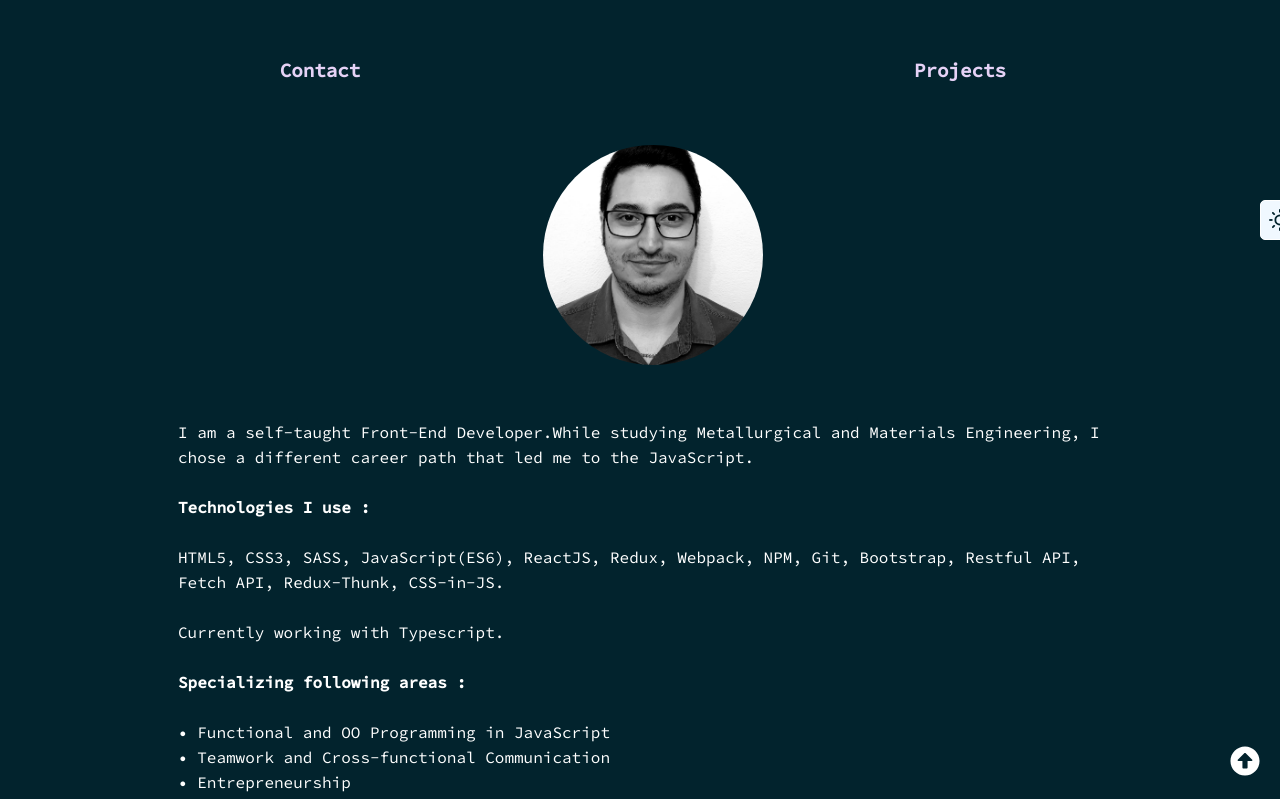
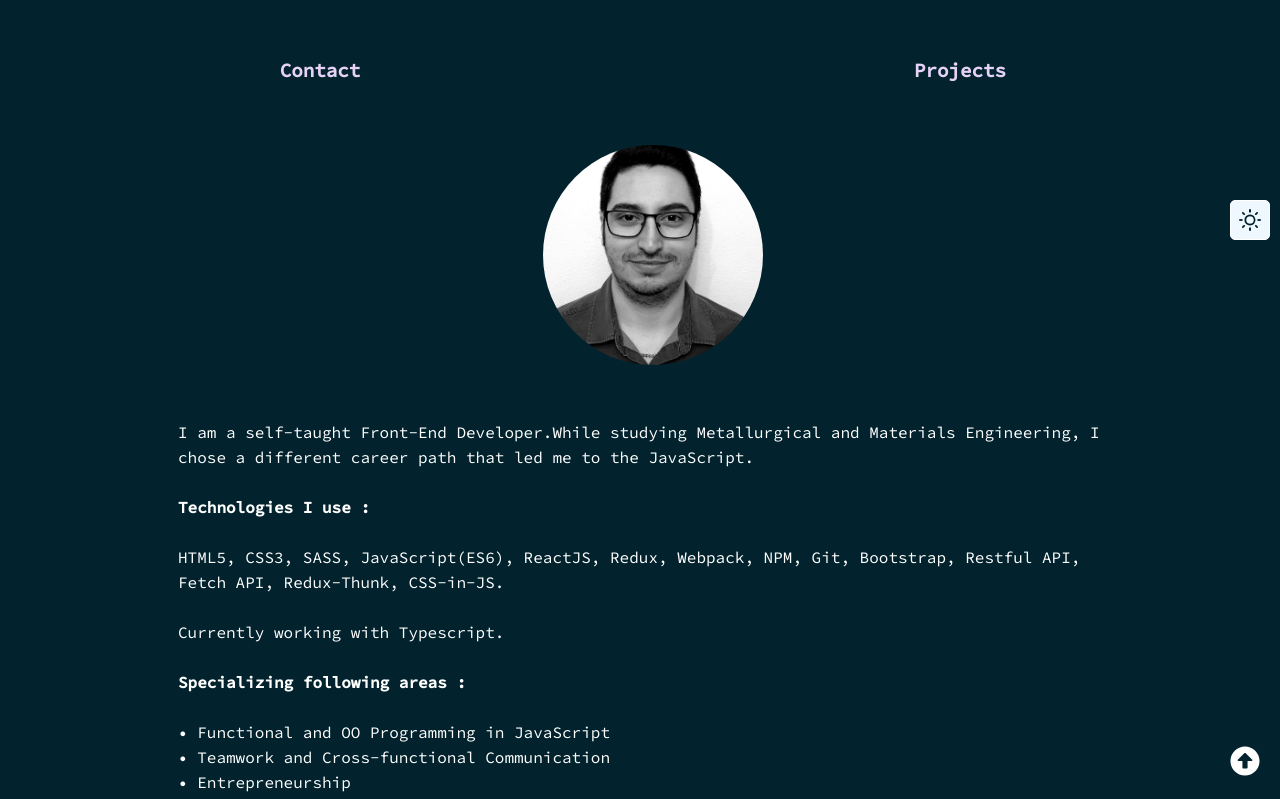
Before and after one commit to eraydurak/Eray, a React (Create React App) app: page / in a window 1280 px wide. Shown: the top 799 px of the page. Built offline with nearby package versions, Linux system fonts and the light colour scheme; the HTML template or start-up script is replaced by a standard one.

Commit message:
Fixed buttons locations

```diff
--- a/src/App.scss
+++ b/src/App.scss
@@ -144,7 +144,7 @@ body {
   .toggleBtn {
     transform: rotate(90deg);
     top: 200px;
-    right: -20px;
+    right: 5px;
     position: fixed;
   }
   .lightApp {
@@ -162,7 +162,7 @@ body {
   .toggleBtn {
     transform: rotate(90deg);
     top: 200px;
-    right: -20px;
+    right: 10px;
     position: fixed;
   }
 }
```
